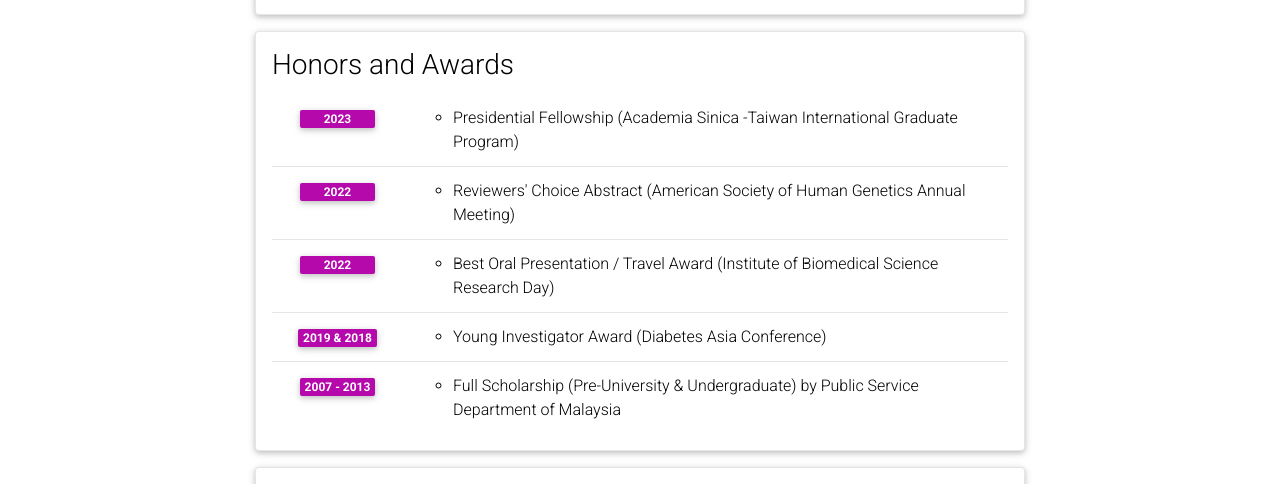
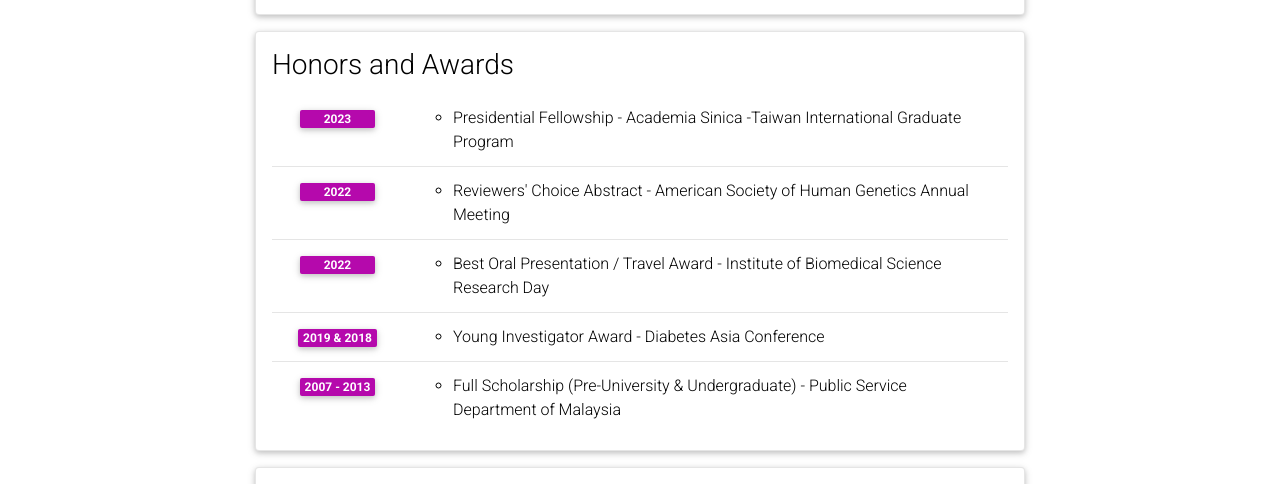
Before and after one commit to amwlim/amwlim.github.io, a Jekyll site: the page built from _pages/cv.md, in a window 1280 px wide and 900 px high, scrolled down 1394 px. Shown: the part 152-636 px from the top of the window. Built offline with Jekyll 4.4.1, drawn with Linux system fonts in a browser that asks for light colours; comment, search, counter and statistics services are not loaded; a style sheet for code colours, icons or effects is not loaded.

Commit message:
update cv

```diff
--- a/_data/cv.yml
+++ b/_data/cv.yml
@@ -70,19 +70,24 @@
   contents:
     - year: 2023
       items:
-        - Presidential Fellowship (Academia Sinica -Taiwan International Graduate Program)
+        - Presidential Fellowship
+          - Academia Sinica -Taiwan International Graduate Program
     - year: 2022
       items:
-        - Reviewers' Choice Abstract (American Society of Human Genetics Annual Meeting)
+        - Reviewers' Choice Abstract
+          - American Society of Human Genetics Annual Meeting
     - year: 2022
       items:
-        - Best Oral Presentation / Travel Award (Institute of Biomedical Science Research Day)
+        - Best Oral Presentation / Travel Award
+          - Institute of Biomedical Science Research Day
     - year: 2019 & 2018
       items:
-        - Young Investigator Award (Diabetes Asia Conference)
+        - Young Investigator Award
+          - Diabetes Asia Conference
     - year: 2007 - 2013
       items:
-        - Full Scholarship (Pre-University & Undergraduate) by Public Service Department of Malaysia
+        - Full Scholarship (Pre-University & Undergraduate)
+          - Public Service Department of Malaysia
 
 - title: Academic Interests
   type: nested_list
```
